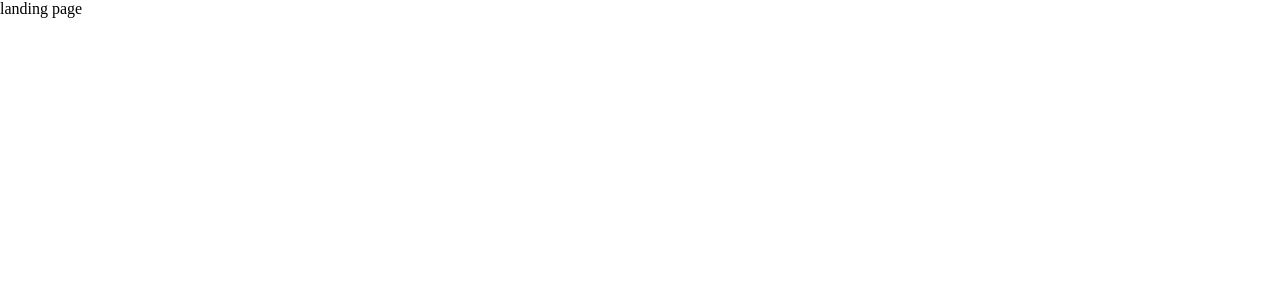
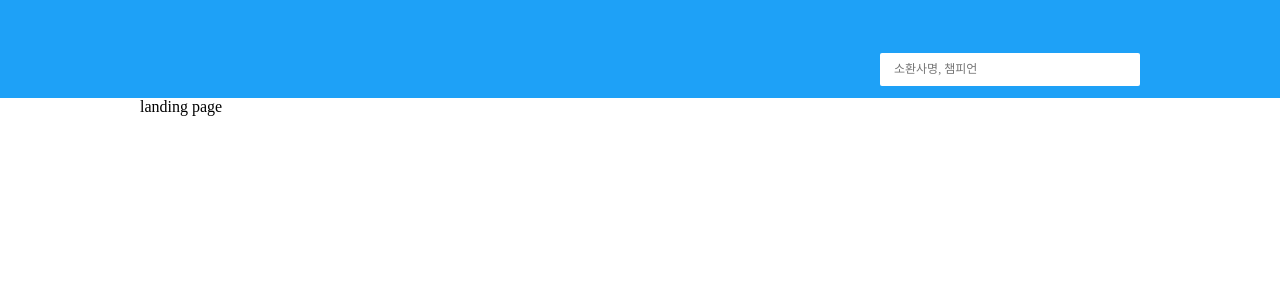
Before and after one commit to MulberrytreeFarms/opgg-homework, a React (Vite) app: page / in a window 1280 px wide. Shown: the top 300 px of the page. Built offline with nearby package versions, Linux system fonts and the light colour scheme.

Commit message:
feat: define layout components

```diff
--- a/src/layouts/index.tsx
+++ b/src/layouts/index.tsx
@@ -1,6 +1,21 @@
 import { Outlet } from 'react-router-dom'
 
+import Header from '@/components/header'
+
+import { DefaultLayoutStyle, MainStyle } from './style'
+
 const Layout = () => {
-  return <Outlet />
+  return (
+    <DefaultLayoutStyle>
+      <Header>
+        <Header.Search>
+          <Header.SearchInput />
+        </Header.Search>
+      </Header>
+      <MainStyle>
+        <Outlet />
+      </MainStyle>
+    </DefaultLayoutStyle>
+  )
 }
 export default Layout
--- /dev/null
+++ b/src/layouts/style.ts
@@ -0,0 +1,9 @@
+import styled from 'styled-components'
+
+import { Container } from '@/styles/common'
+
+export const DefaultLayoutStyle = styled.div``
+
+export const MainStyle = styled.main`
+  ${Container};
+`
--- a/src/styles/base.css
+++ b/src/styles/base.css
@@ -6,7 +6,16 @@
   --color-danger: #ee5a52;
   --color-danger-bg: #e89c95;
   --color-danger-line: #c8817c;
+  --color-gray-bg: #a7a7a7;
+  --color-gray-line: #999999;
   --color-white: #ffffff;
+  --color-bg-general: #eaeaea;
+  --color-line-1: #d8d8d8;
+  --color-font-1: #242929;
+  --color-font-2: #555555;
+  --color-font-3: #5e5e5e;
+  --color-font-4: #657070;
+  --color-font-5: #879292;
 }
 
 html,
```
